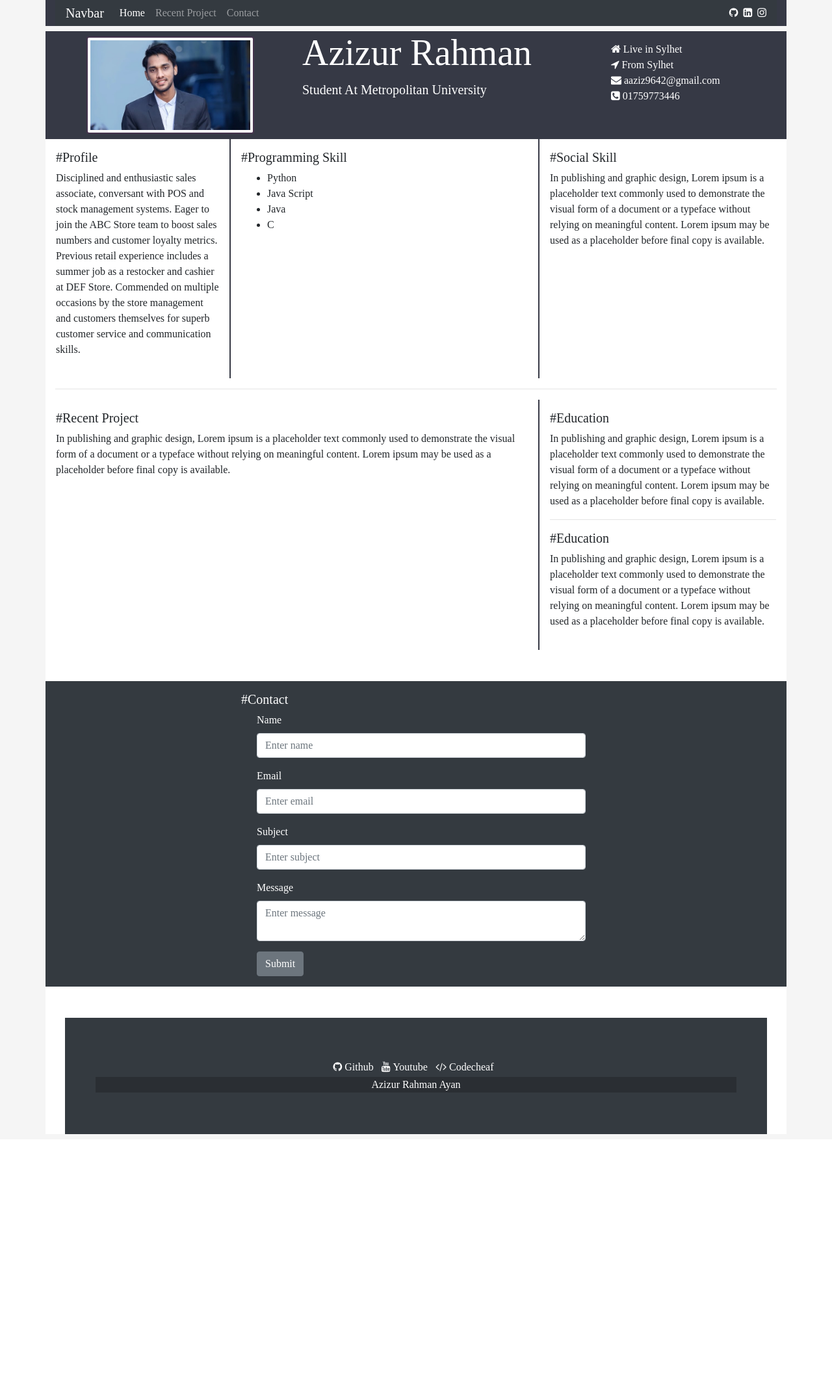
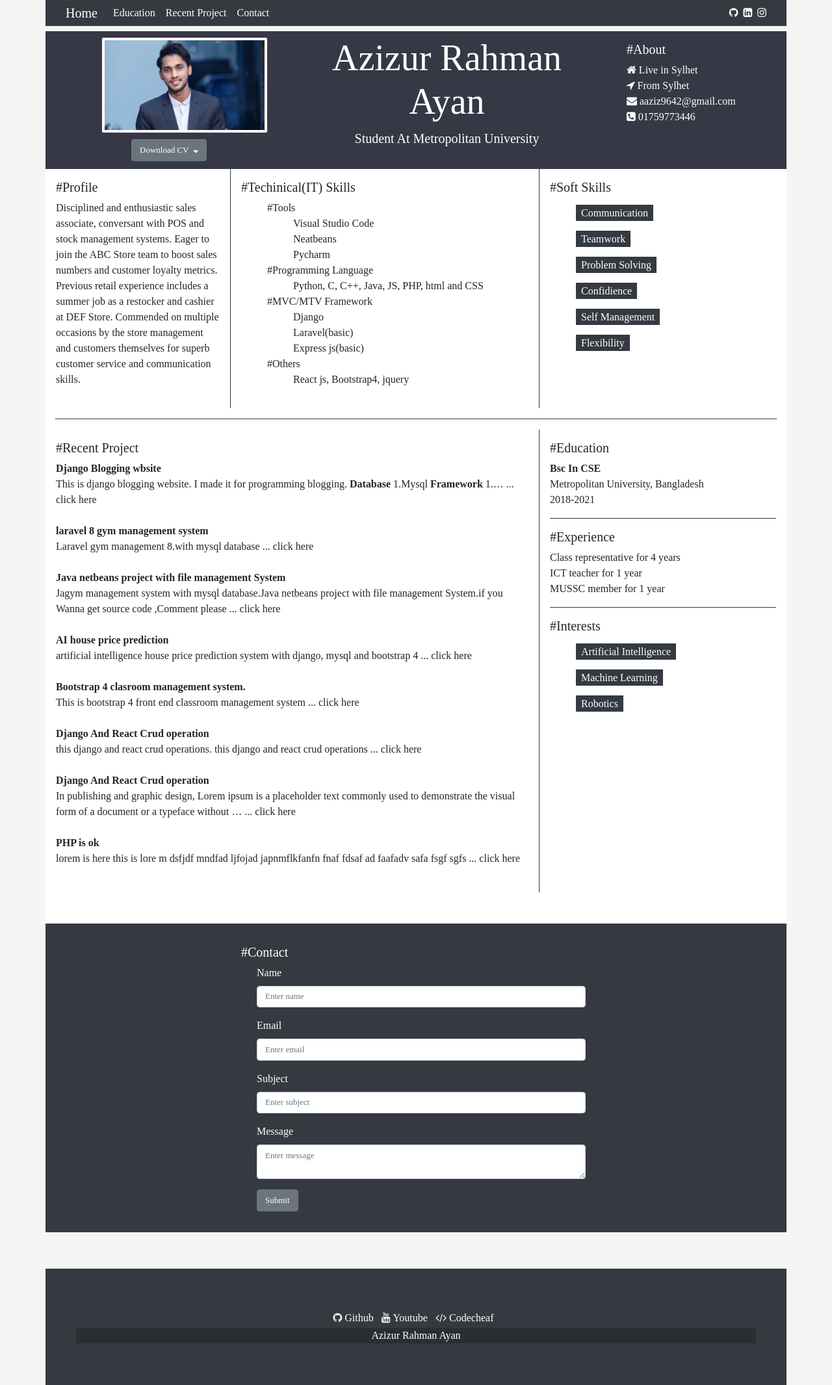
Before and after one commit to ayanchyaziz123/my-protfolio-website, a Django app: page / in a window 1280 px wide. Shown: the whole page at 65% size. Before the commit the page ends 1745 px from the top, so only its background shows below. Run offline with Django 3.2, Linux system fonts and the light colour scheme; data comes from the database, SQL or seed files in the repository; both versions use the stored data as it was after the commit; some libraries are stand-ins or nearby versions; some web fonts are replaced.

Commit message:
completed

```diff
--- a/ayanProtfolio/home/urls.py
+++ b/ayanProtfolio/home/urls.py
@@ -5,14 +5,6 @@ from . import views
 urlpatterns = [
 
      path('', views.home, name='home'),
-     path('fullProject/<str:slug>', views.fullProject, name='fullProject'),
-     path('skill/', views.skill, name='skill'),
      path('contact/', views.contact, name='contact'),
-     path('certificate/', views.certificate, name='certificate'),
-     path('education/', views.education, name='education'),
-     path('testimonial/', views.testimonial, name='testimonial'),
-     path('research_paper/', views.research_paper, name='research_paper'),
-     path('exprience/', views.exprience, name='exprience'),
-     path('achievement/', views.achievement, name='achievement'),
 
 ]
--- a/ayanProtfolio/home/views.py
+++ b/ayanProtfolio/home/views.py
@@ -22,30 +22,6 @@ def home(request):
         'total_recom': total_recom,
     }
     return render(request, 'home.html', context)
-def fullProject(request, slug):
-    projects = Project.objects.filter(id=slug).first()
-    project = Project.objects.all()
-    paginator = Paginator(project, 8)
-    page = request.GET.get('page')
-    project = paginator.get_page(page)
-    context = {
-        'projects':projects,
-        'project':project,
-    }
-    return render(request, 'fullProject.html', context)
-
-def skill(request):
-    project = Project.objects.all()
-    paginator = Paginator(project, 8)
-    page = request.GET.get('page')
-    project = paginator.get_page(page)
-    data = Skill.objects.all()
-    context = {
-        'project':project,
-        'data': data,
-    }
-    return render(request, 'body.html', context)
-
 
 
 def contact(request):
@@ -68,75 +44,3 @@ def contact(request):
             'project':project,
         }
     return render(request, 'contact.html', context)
-
-def education(request):
-    project = Project.objects.all()
-    paginator = Paginator(project, 8)
-    page = request.GET.get('page')
-    project = paginator.get_page(page)
-    data = Education.objects.all()
-    context = {
-        'project':project,
-        'data': data,
-    }
-    return render(request, 'body.html', context)
-
-def certificate(request):
-    project = Project.objects.all()
-    paginator = Paginator(project, 8)
-    page = request.GET.get('page')
-    project = paginator.get_page(page)
-    data = Certificate.objects.all()
-    context = {
-        'project':project,
-        'data': data,
-    }
-    return render(request, 'body.html', context)
-
-def testimonial(request):
-    project = Project.objects.all()
-    paginator = Paginator(project, 8)
-    page = request.GET.get('page')
-    project = paginator.get_page(page)
-    data = Testimonial.objects.all()
-    context = {
-        'project':project,
-        'data': data,
-    }
-    return render(request, 'body.html', context)
-
-def research_paper(request):
-    project = Project.objects.all()
-    paginator = Paginator(project, 8)
-    page = request.GET.get('page')
-    project = paginator.get_page(page)
-    data = ResearchPaper.objects.all()
-    context = {
-        'project':project,
-        'data': data,
-    }
-    return render(request, 'body.html', context)
-
-def exprience(request):
-    project = Project.objects.all()
-    paginator = Paginator(project, 8)
-    page = request.GET.get('page')
-    project = paginator.get_page(page)
-    data = Exprience.objects.all()
-    context = {
-        'project':project,
-        'data': data,
-    }
-    return render(request, 'body.html', context)
-
-def achievement(request):
-    project = Project.objects.all()
-    paginator = Paginator(project, 8)
-    page = request.GET.get('page')
-    project = paginator.get_page(page)
-    data = Achievement.objects.all()
-    context = {
-        'project':project,
-        'data': data,
-    }
-    return render(request, 'body.html', context)
--- a/ayanProtfolio/static/css/style.css
+++ b/ayanProtfolio/static/css/style.css
@@ -14,3 +14,55 @@
 *{
     font-family: var(--font-para);
 }
+.form-control:focus {
+    border-color: #363945;
+    box-shadow: 0 0 0 0.2rem rgba(43, 43, 38, 0.842);
+}
+
+.form-control{
+    font-size: 13px !important;
+}
+.btn{
+    font-size: 13px !important;
+}
+
+@media screen and (min-width: 992px) {
+.vl {
+    border-right: 1px solid #363945;
+
+  }
+}
+
+hr{
+
+    border-top: 1px solid #363945;
+}
+
+#myBtn {
+    display: none;
+    position: fixed;
+    bottom: 20px;
+    right: 30px;
+    z-index: 99;
+    font-size: 18px;
+    border: none;
+    outline: none;
+    background-color: #363945;
+    color: white;
+    cursor: pointer;
+    padding: 10px;
+    border-radius: 4px;
+  }
+
+  #myBtn:hover {
+    background-color: #555;
+  }
+  .alert-success{
+    background-color: #363945 !important;
+    color: #fff !important;
+
+}
+
+.anchor-color{
+    color: #363945 !important;
+}
--- a/ayanProtfolio/templates/base.html
+++ b/ayanProtfolio/templates/base.html
@@ -3,7 +3,7 @@
 <!DOCTYPE html>
 <html lang="en">
 <head>
-  <title>ayan.com</title>
+  <title>azizurrahmanayan</title>
   <meta charset="utf-8">
   <meta name="viewport" content="width=device-width, initial-scale=1">
   <link rel="stylesheet" href="https://maxcdn.bootstrapcdn.com/bootstrap/4.5.2/css/bootstrap.min.css">
@@ -15,20 +15,14 @@
       rel="stylesheet"
       href="https://cdnjs.cloudflare.com/ajax/libs/font-awesome/4.7.0/css/font-awesome.min.css"
     />
-    <style>
-.vl {
-  border-right: 2px solid #363945;
-
-}
-</style>
 </head>
-<body style="background-color: #f5f5f5;">
+<body style="background-color: #f5f5f5;" data-spy="scroll" data-target=".navbar" data-offset="50">
 
 <!--start container-->
 <div class="container " style="background:#363945;">
 
-<nav class="navbar navbar-expand-lg navbar-dark bg-dark pt-0 pb-0" style="margin">
-  <a class="navbar-brand" href="#">Navbar</a>
+<nav class="navbar sticky-top navbar-expand-lg navbar-dark bg-dark pt-0 pb-0">
+  <a class="navbar-brand" href="{% url 'home' %}">Home</a>
   <button class="navbar-toggler" type="button" data-toggle="collapse" data-target="#navbarSupportedContent" aria-controls="navbarSupportedContent" aria-expanded="false" aria-label="Toggle navigation">
     <span class="navbar-toggler-icon"></span>
   </button>
@@ -36,13 +30,13 @@
   <div class="collapse navbar-collapse" id="navbarSupportedContent">
     <ul class="navbar-nav mr-auto">
       <li class="nav-item active">
-        <a class="nav-link" href="#">Home <span class="sr-only">(current)</span></a>
+        <a class="nav-link" href="#education">Education <span class="sr-only">(current)</span></a>
       </li>
-      <li class="nav-item">
-        <a class="nav-link" href="#">Recent Project</a>
+      <li class="nav-item active">
+        <a class="nav-link" href="#recentProject">Recent Project</a>
       </li>
-        <li class="nav-item">
-        <a class="nav-link" href="#">Contact</a>
+        <li class="nav-item active">
+        <a class="nav-link" href="#contact">Contact</a>
       </li>
 
     </ul>
@@ -56,22 +50,48 @@
 </nav>
 </div>
 
+<!--container end-->
+
+
+<!--message-->
+<div class="container">
+{% for message in messages %}
+
+<div class="alert alert-{{ message.tags }} alert-dismissible fade show" role="alert" >
+  <strong><i class="fa fa-comments" aria-hidden="true"></i> Message : </strong> {{ message }}
+  <button type="button" class="close" data-dismiss="alert" aria-label="Close">
+    <span aria-hidden="true">&times;</span>
+  </button>
+</div>
+ {% endfor %}
+</div>
+
+<!--message-->
+
+
+
+<button onclick="topFunction()" id="myBtn" title="Go to top"><i class="fa fa-arrow-up" aria-hidden="true"></i></button>
+
 <!--end navbar-->
 
 
 
 <!--start container-->
+
 <div class="container mb-2 mt-2 bg-white" >
+
 <div class="row" style="background:#363945;">
-  <div class="col-sm-4 mt-2 mb-2">
+  <div class="col-sm-4 mt-2 mb-2 text-center">
        <img src="{% static 'images/aya.jpeg' %}" style="max-height:150px; border: 2px solid #46344E" class="ml-5 img-thumbnail">
+      <a href="/static/MyCV.pdf" class="btn-cv btn btn-secondary  mt-2 mb-1"  download>Download CV <i class="fa fa-sort-desc ml-1"  aria-hidden="true"></i></a>
   </div>
-  <div class="col-sm-5">
-  <h1 class="display-4 text-white">Azizur Rahman</h1>
-  <p class="lead text-white">Student At Metropolitan University</p>
+  <div class="col-sm-5 mt-2">
+  <h1 class="display-4 text-white text-sm-center">Azizur Rahman Ayan</h1>
+  <p class="lead text-white text-sm-center nl-3">Student At Metropolitan University</p>
   </div>
   <div class="col-sm-3">
-   <div class="mt-3 text-white">
+   <div class="mt-3 text-white ml-4">
+      <h5>#About</h5>
       <span class=""><i class="fa fa-home" aria-hidden="true"></i> Live in Sylhet <br>
       <span class=""><i class="fa fa-location-arrow" aria-hidden="true"></i> From Sylhet <br>
 <span class=""><a href="mailto:webmaster@example.com" class="text-white"><i class="fa fa-envelope" aria-hidden="true"></i> aaziz9642@gmail.com</a></span><br>
@@ -92,41 +112,130 @@
  by the store management and customers themselves for superb customer service and communication skills.</p>
 </div>
 <div class="col-sm-5 p-3 vl">
-<h5>#Programming Skill</h5>
- <ul>
-         <li>Python</li>
-         <li>Java Script</li>
-         <li>Java</li>
-         <li>C</li>
-      </ul>
+<h5>#Techinical(IT) Skills</h5>
+<ul style="list-style-type: none;">
+  <li>#Tools
+    <ul style="list-style-type: none;">
+      <li>Visual Studio Code</li>
+      <li>Neatbeans</li>
+      <li>Pycharm</li>
+    </ul>
+  </li>
+   <li>#Programming Language
+    <ul style="list-style-type: none;">
+      <li>Python, C, C++, Java, JS, PHP, html and CSS</li>
+    </ul>
+  </li>
+  <li>#MVC/MTV Framework
+    <ul style="list-style-type: none;">
+      <li>Django</li>
+      <li>Laravel(basic)</li>
+      <li>Express js(basic)</li>
+    </ul>
+  </li>
+   <li>#Others
+    <ul style="list-style-type: none;">
+      <li>React js, Bootstrap4, jquery</li>
+    </ul>
+  </li>
+</ul>
 </div>
 <div class="col-sm-4 p-3">
-<h5>#Social Skill</h5>
-<p>In publishing and graphic design, Lorem ipsum is a placeholder text commonly used to demonstrate the visual form of a document or a typeface without relying on
- meaningful content. Lorem ipsum may be used as a placeholder before final copy is available.</p>
+<h5>#Soft Skills</h5>
+<ul style="list-style-type: none;">
+
+      <li class="mt-3"><span class="bg-dark text-white pt-1 pb-1 pr-2 pl-2">Communication</span></li>
+      <li class="mt-3"><span class="bg-dark text-white pt-1 pb-1 pr-2 pl-2">Teamwork</span></li>
+      <li class="mt-3"><span class="bg-dark text-white pt-1 pb-1 pr-2 pl-2">Problem Solving</span></li>
+       <li class="mt-3"><span class="bg-dark text-white pt-1 pb-1 pr-2 pl-2">Confidience</span></li>
+        <li class="mt-3"><span class="bg-dark text-white pt-1 pb-1 pr-2 pl-2">Self Management</span></li>
+         <li class="mt-3"><span class="bg-dark text-white pt-1 pb-1 pr-2 pl-2">Flexibility</span></li>
+</ul>
 </div>
 </div>
 
 <hr>
 
 <div class="row ">
-<div class="col-sm-8 p-3 vl">
+<div class="col-sm-8 p-3 vl" id="recentProject">
 <h5>#Recent Project</h5>
-<p>In publishing and graphic design, Lorem ipsum is a placeholder text commonly used to demonstrate the visual form of a document or a typeface without relying on
- meaningful content. Lorem ipsum may be used as a placeholder before final copy is available.</p>
+{% for project in project %}
+
+<div class="mb-4">
+</a>
+ <a type="button"  data-toggle="modal" data-target="#myModal{{project.id}}">
+    <span class=""><b>{{project.projectTitle}}</b></span><br>
+    <span class="mt-2">{{project.projectDescriptions | safe |truncatechars:150}} ... click here</span><br>
+  </a>
+
+  <!-- The Modal -->
+  <div class="modal fade" id="myModal{{project.id}}">
+    <div class="modal-dialog modal-lg ">
+      <div class="modal-content">
+
+        <!-- Modal Header -->
+        <div class="modal-header  bg-dark text-white" style="margin-left:-1px;">
+          <h4 class="modal-title">{{project.projectTitle}}</h4>
+          <button type="button" class="close text-white" data-dismiss="modal">&times;</button>
+        </div>
+
+        <!-- Modal body -->
+        <div class="modal-body">
+          <div class="embed-responsive embed-responsive-16by9">
+  <iframe class="embed-responsive-item" src="{{project.projectVideoUrl}}" allowfullscreen></iframe>
+</div>
+
+        <div class="ml-5 mr-5 mt-5">{{project.projectBody|safe}}</div>
+
+        </div>
+
+        <!-- Modal footer -->
+        <div class="modal-footer">
+          <button type="button" class="btn btn-secondary" data-dismiss="modal">Close</button>
+        </div>
+
+      </div>
+    </div>
+  </div>
+
+
+
+
+
+</div>
+
+{% endfor %}
+
+
+
+
 </div>
 <div class="col-sm-4 p-3 ">
-<h5>#Education</h5>
-<p>In publishing and graphic design, Lorem ipsum is a placeholder text commonly used to demonstrate the visual form of a document or a typeface without relying on
- meaningful content. Lorem ipsum may be used as a placeholder before final copy is available.</p>
+
+
+
+
+<h5 id="education">#Education</h5>
+<span><b>Bsc In CSE</b></span><br>
+<span>Metropolitan University, Bangladesh</span></br>
+<span>2018-2021</span>
+<hr>
+
+<h5>#Experience</h5>
+<span>Class representative for 4 years</span><br>
+<span class="mt-2">ICT teacher for 1 year</span><br>
+<span class="mt-2">MUSSC member for 1 year</span><br>
+
 
 <hr>
 
-<h5>#Education</h5>
-<p>In publishing and graphic design, Lorem ipsum is a placeholder text commonly used to demonstrate the visual form of a document or a typeface without relying on
- meaningful content. Lorem ipsum may be used as a placeholder before final copy is available.</p>
+<h5>#Interests</h5>
+<ul style="list-style-type: none;">
 
-
+      <li class="mt-3"><span class="bg-dark text-white pt-1 pb-1 pr-2 pl-2">Artificial Intelligence</span></li>
+      <li class="mt-3"><span class="bg-dark text-white pt-1 pb-1 pr-2 pl-2">Machine Learning</span></li>
+      <li class="mt-3"><span class="bg-dark text-white pt-1 pb-1 pr-2 pl-2">Robotics</span></li>
+</ul>
 
 </div>
 
@@ -137,7 +246,7 @@
 <div class="row mt-5 bg-dark">
 <div class="col-sm-3">
 </div>
-<div class="col-sm-6  text-white p-3">
+<div class="col-sm-6  text-white p-3 mb-3 mt-3" id="contact">
 <h5>#Contact</h5>
 <form class="ml-4 mr-2" name="myForm" action="{% url 'contact' %}" method="POST" onsubmit="return validateForm()">
 {% csrf_token %}
@@ -179,9 +288,11 @@
 
 
 
+
+</div> <!--end row-->
+
+</div>
 <!--container end-->
-</div>
-
 
 <!--container-->
 <div class="container">
@@ -191,15 +302,7 @@
 
 <!--about me-->
 
-{% for message in messages %}
 
-<div class="alert alert-{{ message.tags }} alert-dismissible fade show" role="alert" >
-  <strong><i class="fa fa-comments" aria-hidden="true"></i> Message : </strong> {{ message }}
-  <button type="button" class="close" data-dismiss="alert" aria-label="Close">
-    <span aria-hidden="true">&times;</span>
-  </button>
-</div>
- {% endfor %}
  <div class="row">
 
 
@@ -212,7 +315,12 @@
 
 
 </div>
+</div>
 <!--end container-->
+
+
+
+
 
 <!--footer-->
 
@@ -231,6 +339,8 @@
 
 </footer>
  </div>
+
+
 
 
  <script>
@@ -276,6 +386,27 @@
 
 
     </script>
+    <script>
+//Get the button
+var mybutton = document.getElementById("myBtn");
+
+// When the user scrolls down 20px from the top of the document, show the button
+window.onscroll = function() {scrollFunction()};
+
+function scrollFunction() {
+  if (document.body.scrollTop > 20 || document.documentElement.scrollTop > 20) {
+    mybutton.style.display = "block";
+  } else {
+    mybutton.style.display = "none";
+  }
+}
+
+// When the user clicks on the button, scroll to the top of the document
+function topFunction() {
+  document.body.scrollTop = 0;
+  document.documentElement.scrollTop = 0;
+}
+</script>
 
 </body>
 </html>
--- a/ayanProtfolio/templates/home.html
+++ b/ayanProtfolio/templates/home.html
@@ -3,6 +3,4 @@
 
 {% block content %}
 
-
-
 {% endblock content %}
```
Also changed, not shown: ayanProtfolio/templates/fullProject.html (deleted, +0 -28 lines), ayanProtfolio/db.sqlite3, 12 other files.
